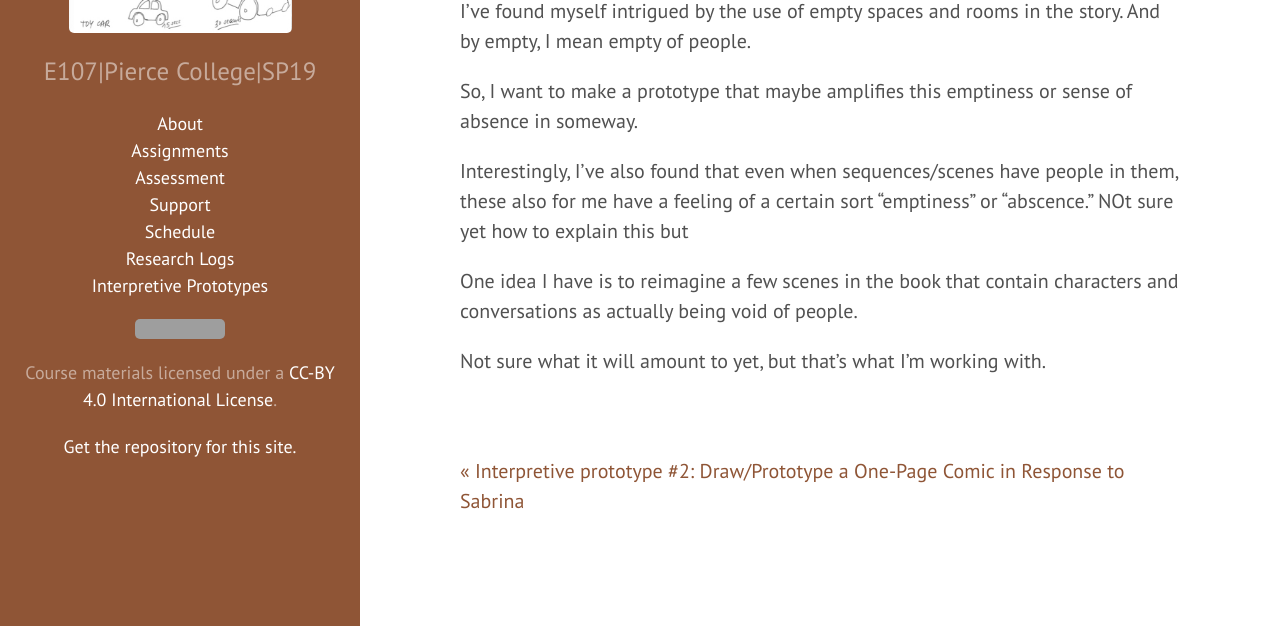
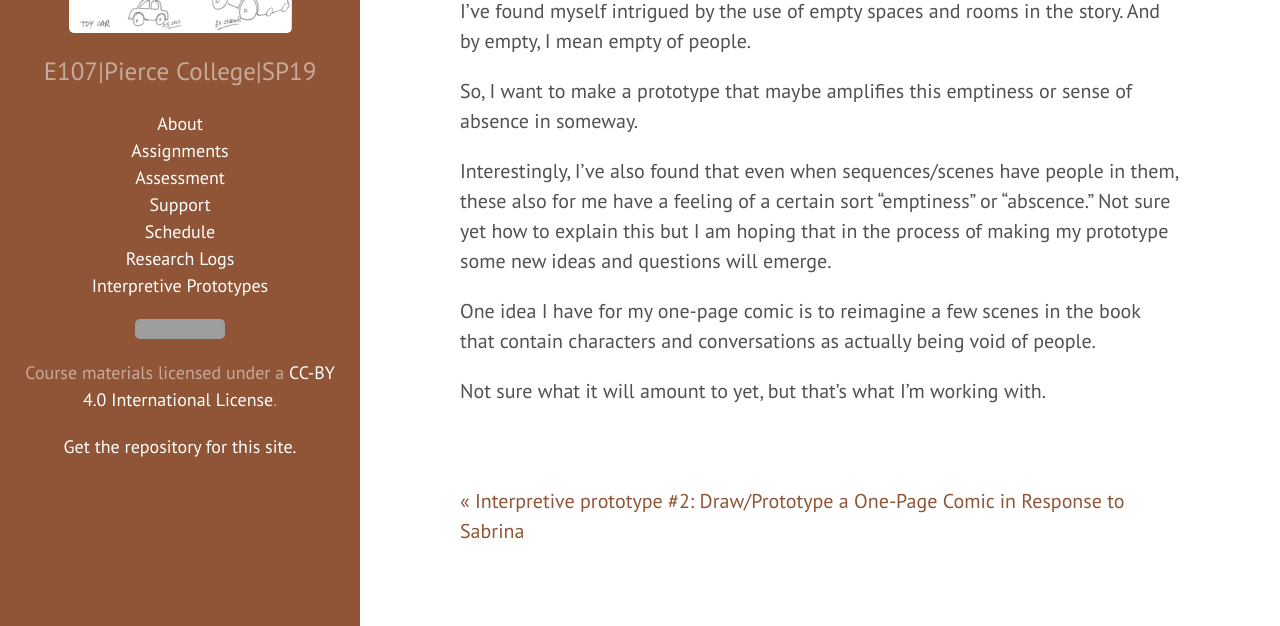
Before and after one commit to jloan/e107v2, a Jekyll site: the page built from _posts/2019-05-08-log5.md, in a window 1280 px wide and 900 px high, scrolled down 740 px, cut to the strip 274-900 px from the top of the window. Built offline with Jekyll 4.4.1, drawn with Linux system fonts in a browser that asks for light colours; grey boxes are pictures that could not be loaded.

Commit message:
Update 2019-05-08-log5.md

```diff
--- a/_posts/2019-05-08-log5.md
+++ b/_posts/2019-05-08-log5.md
@@ -18,8 +18,8 @@ I've found myself intrigued by the use of empty spaces and rooms in the story. A
 
 So, I want to make a prototype that maybe amplifies this emptiness or sense of absence in someway.
 
-Interestingly, I've also found that even when sequences/scenes have people in them, these also for me have a feeling of a certain sort "emptiness" or "abscence." NOt sure yet how to explain this but
+Interestingly, I've also found that even when sequences/scenes have people in them, these also for me have a feeling of a certain sort "emptiness" or "abscence." Not sure yet how to explain this but I am hoping that in the process of making my prototype some new ideas and questions will emerge.
 
-One idea I have is to reimagine a few scenes in the book that contain characters and conversations as actually being void of people.
+One idea I have for my one-page comic is to reimagine a few scenes in the book that contain characters and conversations as actually being void of people.
 
 Not sure what it will amount to yet, but that's what I'm working with.
```
